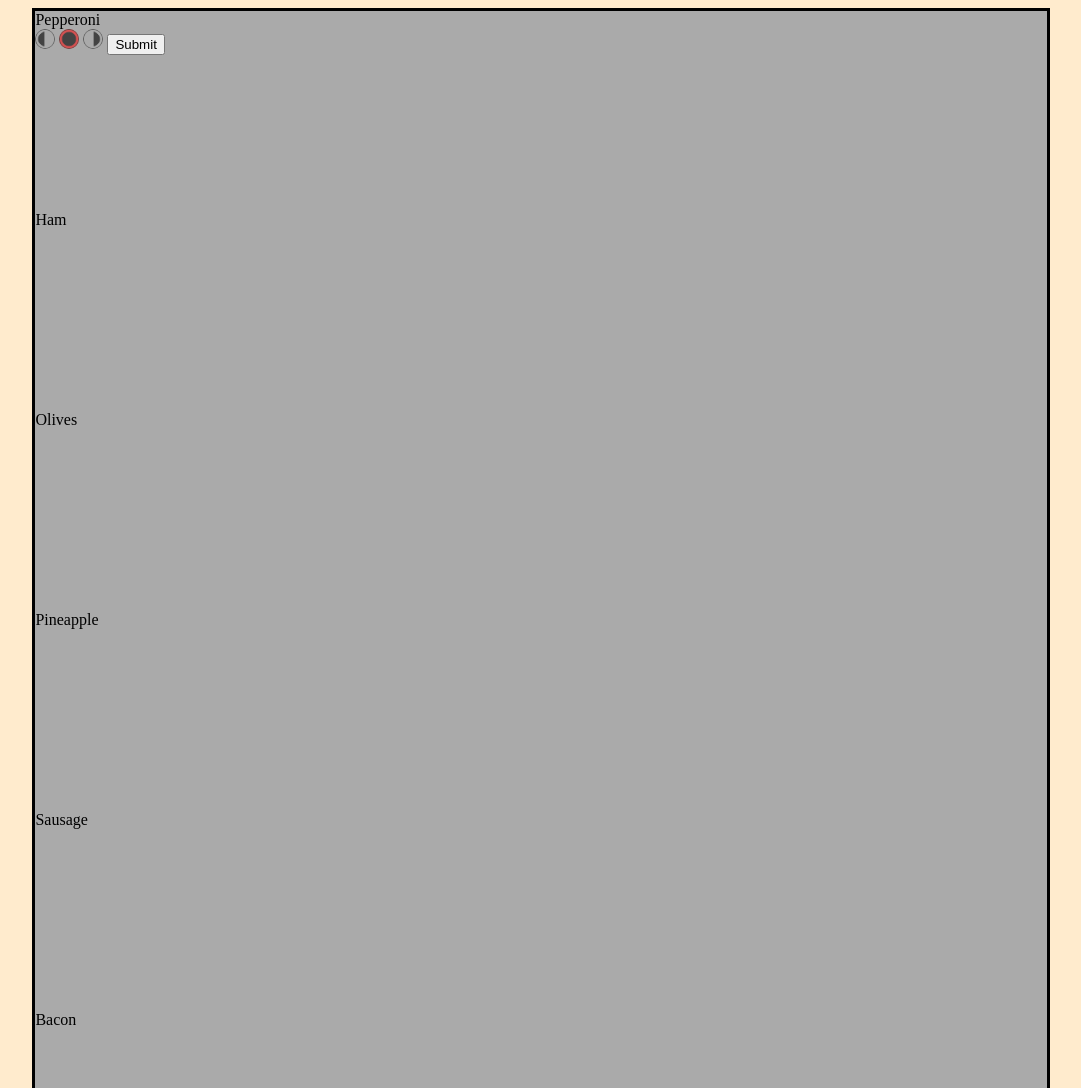
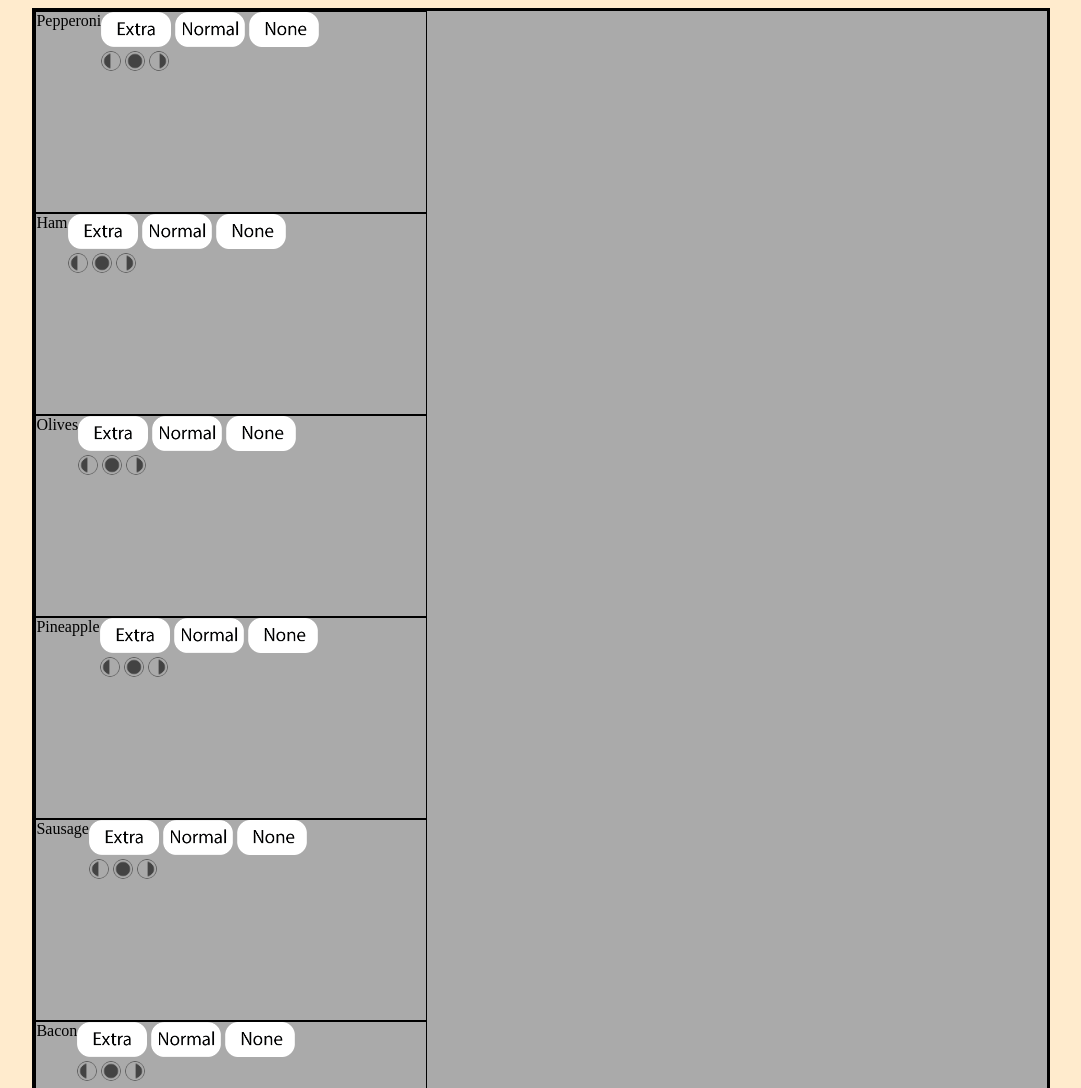
Before and after one commit to Eyoung88/Noire, a website: page dist/framework.html in a window 1280 px wide. Shown: the top 1088 px of the page, without its empty margins (99-1180 px from the left). Drawn offline with Linux system fonts and the light colour scheme.

Commit message:
I have made it all in a single form

```diff
--- a/package.json
+++ b/package.json
@@ -4,7 +4,8 @@
   "description": "",
   "main": "index.js",
   "scripts": {
-    "test": "echo \"Error: no test specified\" && exit 1"
+    "start": "webpack-dev-server --mode development --open",
+    "build": "webpack --mode production"
   },
   "repository": {
     "type": "git",
--- a/src/framework_javascript.js
+++ b/src/framework_javascript.js
@@ -1,37 +1,35 @@
 const toppings = document.getElementsByClassName("toppings");
 
-// Array.from(toppings).forEach(function (element) {
-//     element.innerHTML += `<div class="toppings_box">
-//     <form class="pizza_topping_form">
-//         <div class="topping_amount">
-//             <label class="container">Extra
-//                 <input type="radio" name="topping_amount" value="Extra">
-//                 <span class="checkmark"></span>
-//             </label>
-//             <label class="container">Normal
-//                 <input type="radio" name="topping_amount" value="Normal">
-//                 <span class="checkmark"></span>
-//             </label>
-//             <label class="container">None
-//                 <input type="radio" name="topping_amount" value="None">
-//                 <span class="checkmark"></span>
-//             </label>
-//         </div>
-//         <div class="portion_of_pizza">
-//             <label class="container">Left Half
-//                 <input type="radio" name="pizza_portion" value="left">
-//                 <span class="checkmark"></span>
-//             </label>
-//             <label class="container">Right Half
-//                 <input type="radio" name="pizza_portion" value="right">
-//                 <span class="checkmark"></span>
-//             </label>
-//             <label class="container">Full
-//                 <input type="radio" name="pizza_portion" value="full">
-//                 <span class="checkmark"></span>
-//             </label>
-//             <input type="submit" value="Submit">
-//         </div>
-//     </form>
-// </div>`;
-// });
+Array.from(toppings).forEach(function (element) {
+    element.innerHTML += `<div class="toppings_box">
+        <div class="topping_amount">
+            <label class="container">
+                <input class="img_radio" type="radio" name="topping_amount" value="Extra">
+                <img class="topping_resize" src="../images/Extra.png">
+            </label>
+            <label class="container">
+                <input class="img_radio" type="radio" name="topping_amount" value="Normal" checked>
+                <img class="topping_resize" src="../images/Normal.png">
+            </label>
+            <label class="container">
+                <input class="img_radio" type="radio" name="topping_amount" value="None">
+                <img class="topping_resize" src="../images/None.png">
+            </label>
+        </div>
+        <div class="portion_of_pizza">
+            <label>
+                <input class="img_radio" type="radio" name="test" value="left">
+                <img class="img_resize" src="../images/PizzaPortionLeft.png">
+            </label>
+
+            <label>
+                <input class="img_radio" type="radio" name="test" value="full" checked>
+                <img class="img_resize" src="../images/PizzaPortionFull.png">
+            </label>
+
+            <label>
+                <input class="img_radio" type="radio" name="test" value="right">
+                <img class="img_resize" src="../images/PizzaPortionRight.png">
+            </label>
+        </div>
+</div>`;});
--- a/src/framework_style.css
+++ b/src/framework_style.css
@@ -34,17 +34,13 @@ html {
 
 .toppings {
   height: 200px;
+  border: solid 1px #000;
+  display: flex;
 }
-
-/* #ham {
-    display: block;
-    text-align: center;
-    margin: auto;
-} */
 
 .pizza_topping_form {
   display: flex;
-  flex-direction: row;
+  flex-direction: column;
 }
 
 .img_resize {
@@ -53,21 +49,23 @@ html {
   border-radius: 20px;
 }
 
-/* HIDE RADIO */
-[type=radio] {
+.topping_resize {
+  width: 70px;
+  height: 35px;
+  border-radius: 5px;
+}
+
+.img_radio[type="radio"] {
   position: absolute;
   opacity: 0;
   width: 0;
   height: 0;
 }
 
-/* IMAGE STYLES */
-[type=radio] + img {
+.img_radio[type="radio"] + img {
   cursor: pointer;
 }
 
-/* CHECKED STYLES */
-[type=radio]:checked + img {
-  /* outline: 2px solid #f00; */
+.img_radio[type="radio"]:checked + img {
   background-color: rgba(251, 6, 6, 0.541);
 }
```
Also changed, not shown: dist/framework.html, images/Extra.png (added), images/None.png (added), images/Normal.png (added).
